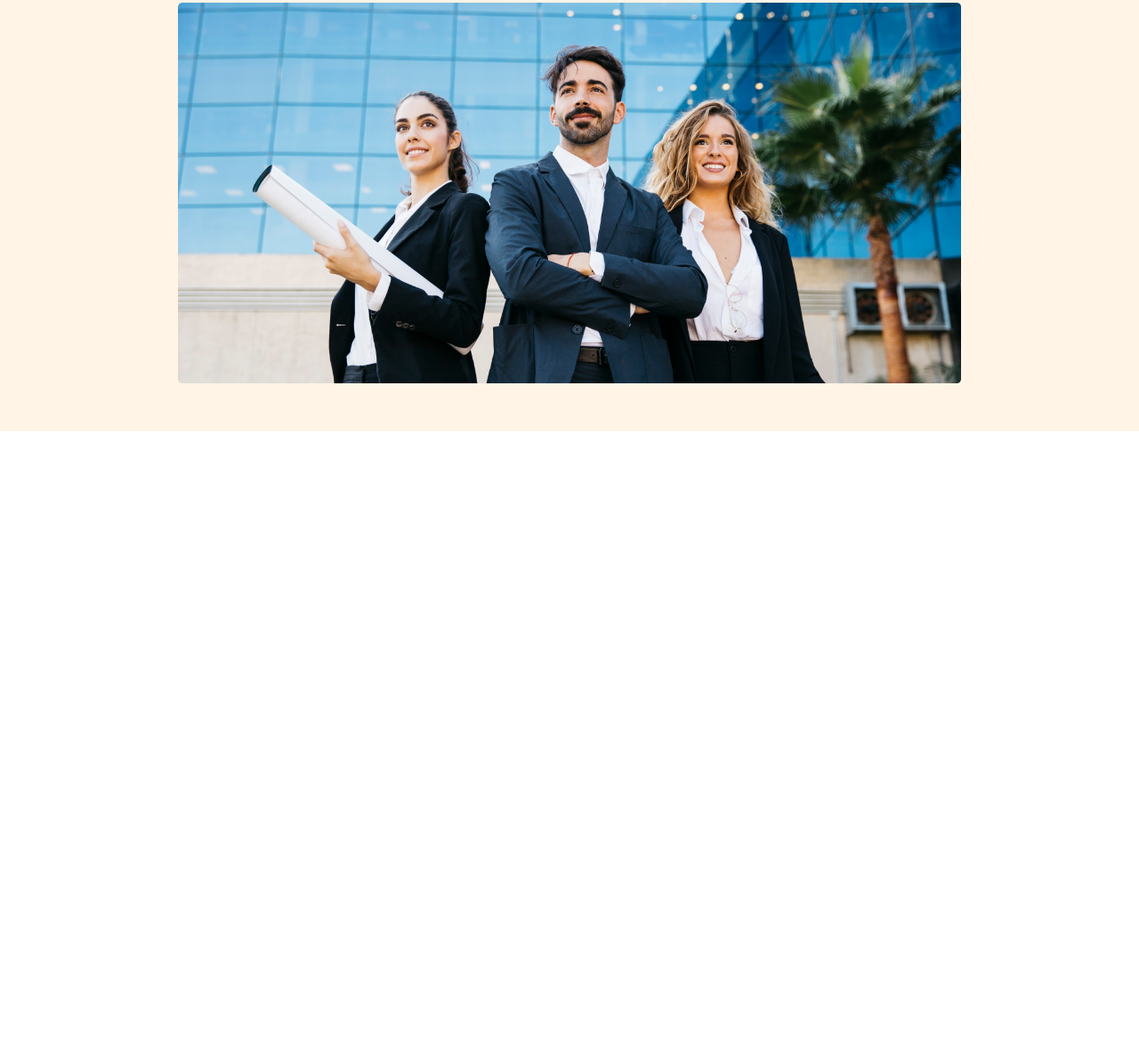
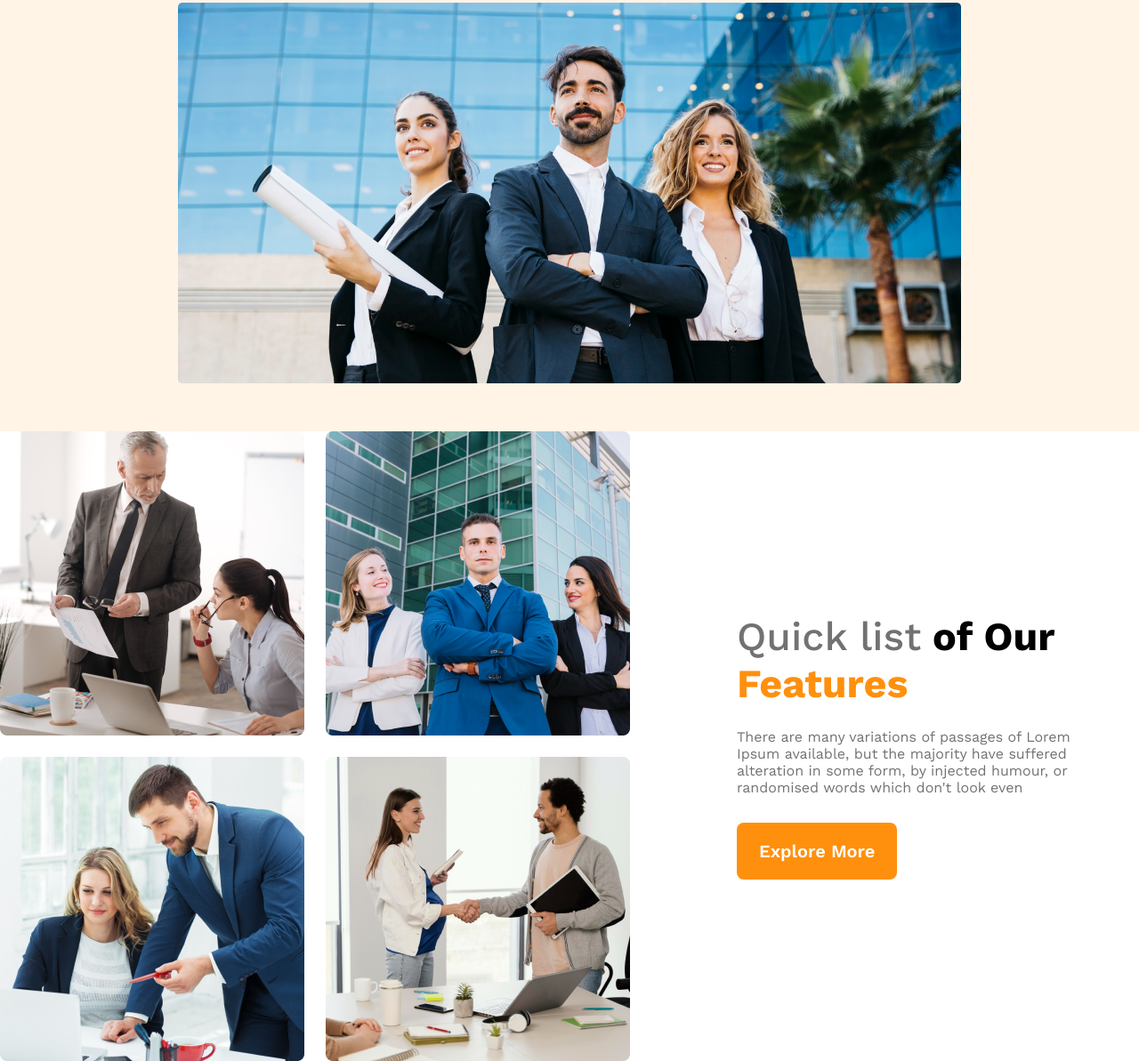
Before and after one commit to Mezbah-u-Rimon/g3-architects-website, a plain HTML site: page index.html in a window 1280 px wide. Shown: the part 534-1727 px from the top of the page at 89% size. Before the commit the page ends 1019 px from the top, so only its background shows below. Drawn offline with nearby package versions, Linux system fonts and the light colour scheme.

Commit message:
added teams section

```diff
--- a/index.html
+++ b/index.html
@@ -9,6 +9,7 @@
 </head>
 
 <body>
+    <!-- header section start -->
     <header>
         <nav>
             <h3 class="nav-title">G3 Architects</h3>
@@ -32,7 +33,38 @@
             <img src="images/banner.png" alt="">
         </div>
     </header>
-    <main></main>
+
+    <!-- header section end  -->
+
+
+
+
+    <main>
+        <!-- Teams section start -->
+        <section class="teams-container">
+            <div class="teams-img-container">
+                <img src="images/team1.png" alt="">
+                <img src="images/team2.png" alt="">
+                <img src="images/team3.png" alt="">
+                <img src="images/team4.png" alt="">
+            </div>
+            <div class="team-content">
+                <h3 class="team-title"><span class="quick-list">Quick list</span><span> of Our</span>
+                    <span class="features"> Features</span>
+                </h3>
+                <p class="team-description">
+                    There are many variations of passages of Lorem Ipsum available, but the majority have suffered
+                    alteration in some form, by injected humour, or randomised words which don't look even
+                </p>
+                <button class="btn-primary">Explore More</button>
+            </div>
+        </section>
+        <!-- Teams section end -->
+    </main>
+
+
+
+
     <footer></footer>
 
 </body>
--- a/styles/style.css
+++ b/styles/style.css
@@ -82,7 +82,7 @@ nav li a {
 
 
 
-/* resposive style media query */
+/* responsive style media query */
 
 /* mobile devices */
 @media screen and (max-width:576px) {
@@ -116,3 +116,51 @@ nav li a {
         margin-top: 30px;
     }
 }
+
+/* header section style end  */
+
+
+/* main style */
+main {
+    max-width: 1440px;
+    margin: 0px auto;
+}
+
+
+/* teams section style start */
+
+.teams-container {
+    display: flex;
+    align-items: center;
+    gap: 50px;
+}
+
+.teams-img-container {
+    display: grid;
+    grid-template-columns: repeat(2, 1fr);
+    gap: 1.5rem;
+}
+
+.team-content {
+    padding-right: 70px;
+    padding-left: 70px;
+}
+
+.team-title {
+    font-size: 2.8rem;
+    font-weight: 700;
+}
+
+.team-title .quick-list {
+    color: #727272;
+    font-weight: 500;
+}
+
+.team-title .features {
+    color: #FF900E;
+}
+
+.team-description {
+    color: #727272;
+    margin-top: 24px;
+}
```
